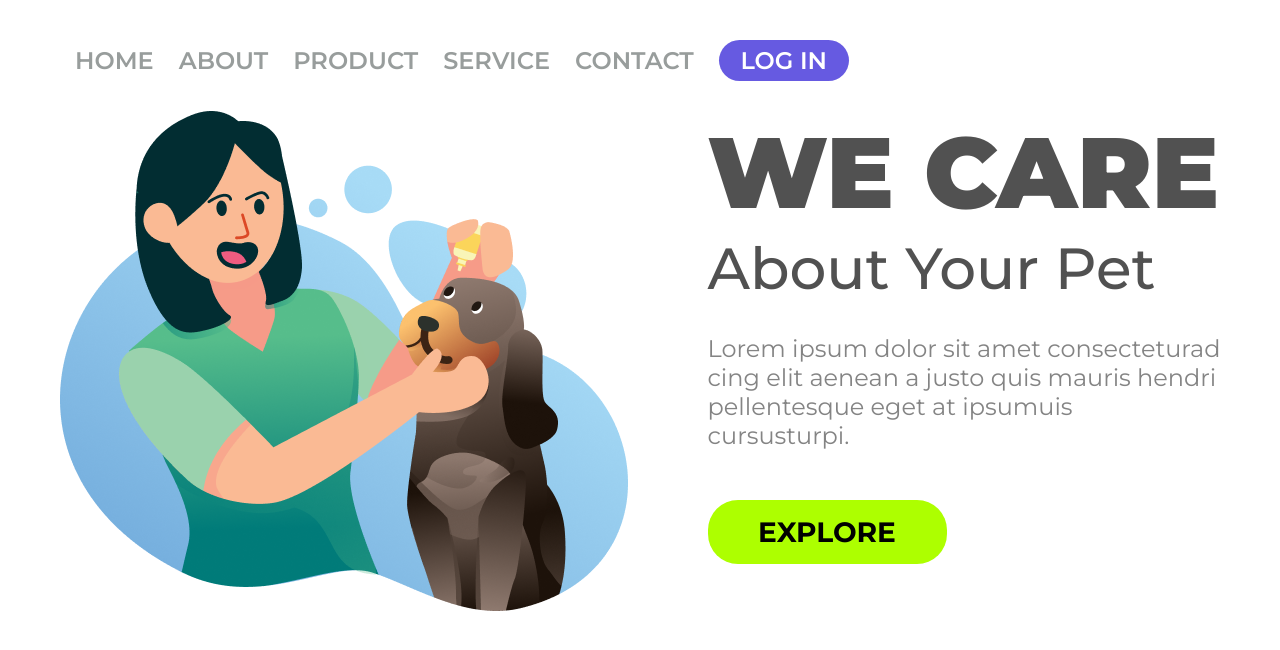
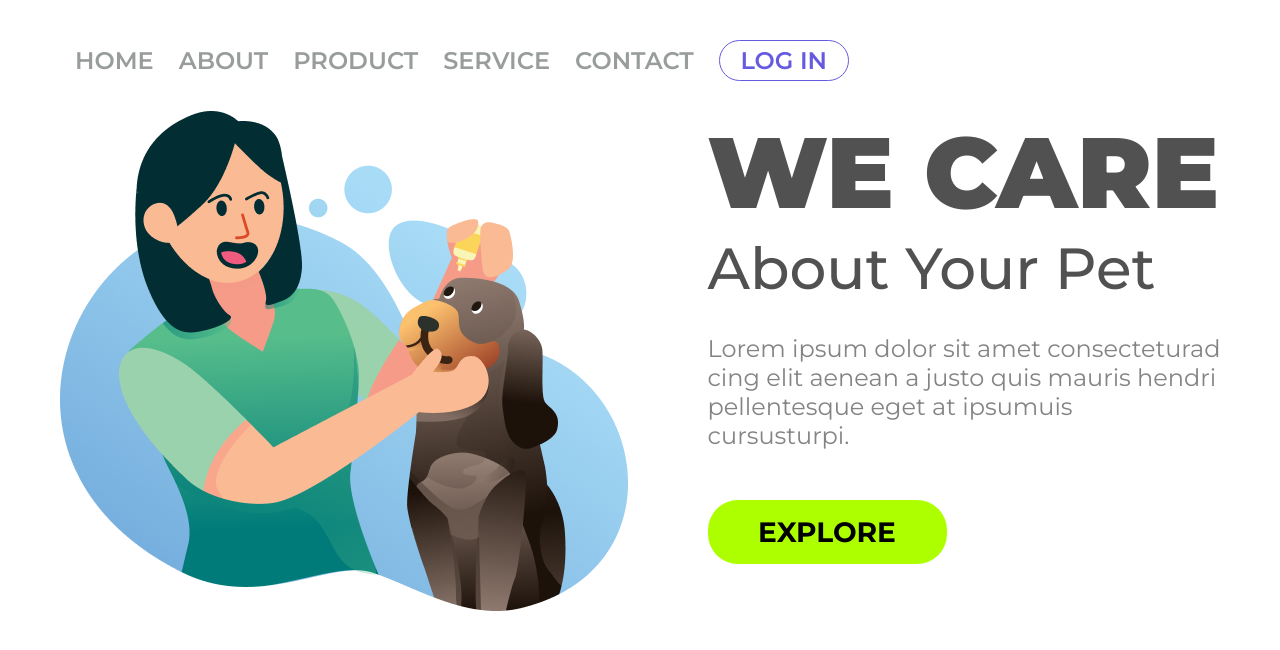
Before and after one commit to WillianAmorim/We-Care-Your-Pet, a plain HTML site: page index.html in a window 1280 px wide. In both pictures the pointer is over the button "LOG IN". Drawn offline with Linux system fonts and the light colour scheme.

Commit message:
adicionado estilização para hover

```diff
--- a/style.css
+++ b/style.css
@@ -41,6 +41,12 @@ nav > ul > li > button {
   font-size: 24px;
   line-height: 29px;
   color: #FFFFFF;
+}
+
+#button-logIn:hover {
+  border: 1px solid #665AE1;
+  background-color: #FFFFFF;
+  color: #665AE1;
 }
 
 #div-container {
```
